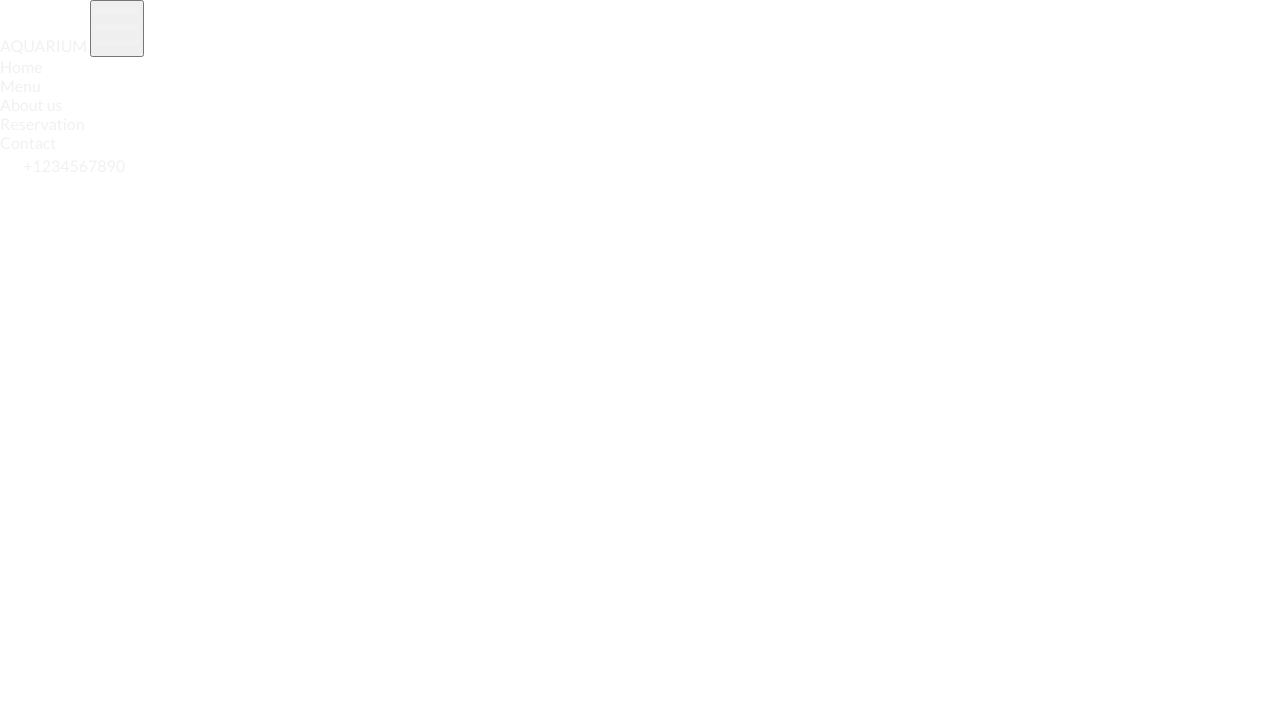
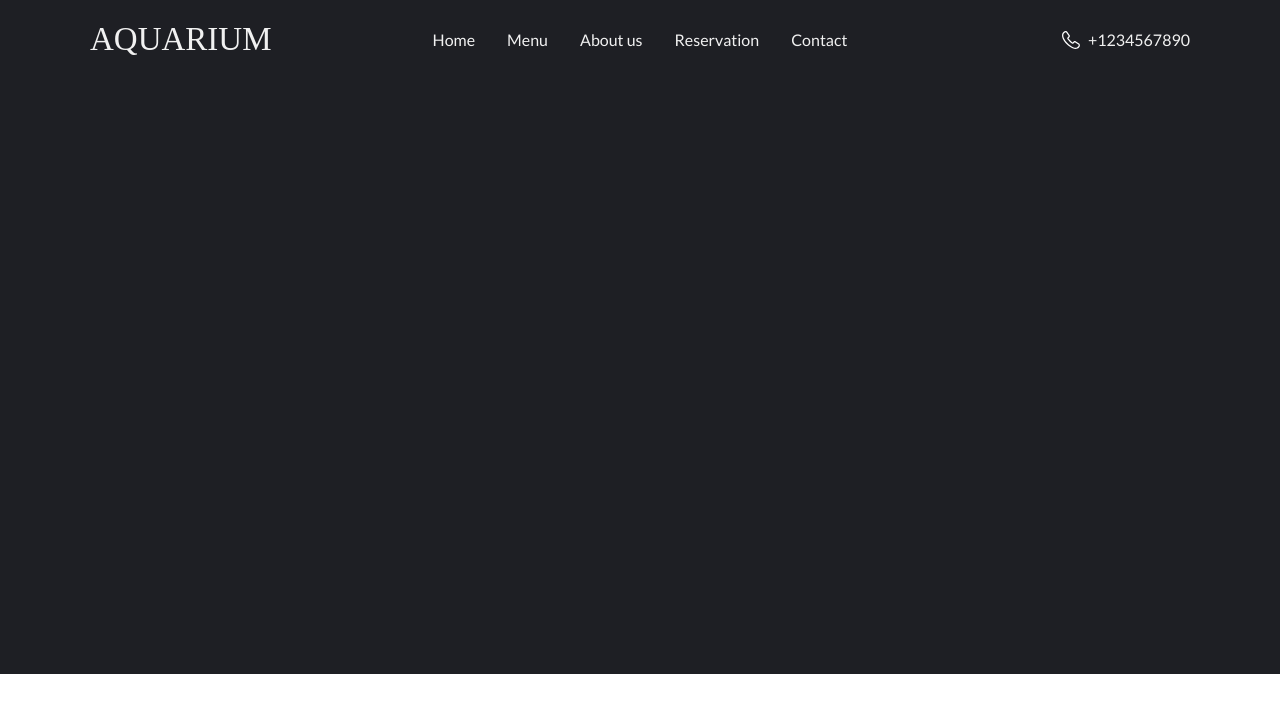
Before and after one commit to cedric-renais/Aquarium, a website: page index.html in a window 1280 px wide. Drawn offline with Linux system fonts and the light colour scheme; a web font is replaced by a local one.

Commit message:
v1.0.2 : CSS Navbar

```diff
--- /dev/null
+++ b/sources/sass/layouts/_navbar.scss
@@ -0,0 +1,49 @@
+// Imports
+@use '../base/theme';
+
+// styles
+.l-main-nav {
+  position: absolute;
+  top: 21px;
+  inline-size: 100%;
+
+  &__container {
+    display: flex;
+    align-items: center;
+  }
+
+  &__logo {
+    font-size: theme.$fs-33;
+    font-family: theme.$heading-antic-didone;
+    color: theme.$color-white;
+  }
+
+  &__toggle-button {
+    display: none;
+  }
+
+  &__list {
+    flex-shrink: 0;
+    display: flex;
+  }
+
+  &__link {
+    font-size: theme.$fs-16;
+    font-family: theme.$text-lato;
+    margin-inline: 16px;
+  }
+
+  &__phone-number {
+    display: flex;
+    align-items: center;
+    justify-content: flex-end;
+  }
+
+  &__phone-logo {
+    margin-inline-end: 7px;
+  }
+  &__logo,
+  &__phone-number {
+    inline-size: 100%;
+  }
+}
--- a/sources/sass/main.scss
+++ b/sources/sass/main.scss
@@ -1,8 +1,16 @@
 // Imports
 @use './base' as theme;
+@use './layouts/navbar';
+@use './utils/classes';
 
 // General
 body {
   font-family: theme.$text-lato;
   color: theme.$color-white;
 }
+
+// Header
+.home-header {
+  background-color: theme.$color-black;
+  block-size: 674px;
+}
--- /dev/null
+++ b/sources/sass/utils/_classes.scss
@@ -0,0 +1,12 @@
+// Utility classes
+.u-container {
+  max-width: 1100px;
+  padding-inline: 20px;
+  margin-inline: auto;
+  box-sizing: content-box;
+
+  // Breakpoint
+  @media (max-width: 1130px) {
+    max-inline-size: 850px;
+  }
+}
```
Also changed, not shown: sources/css/main.css, 1 other file.
